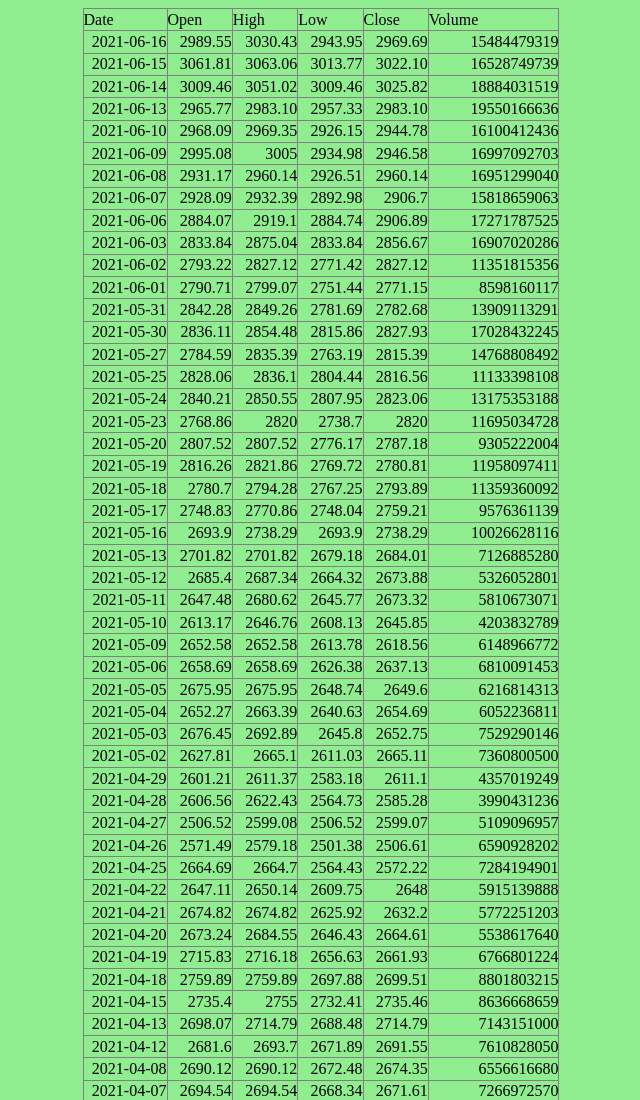
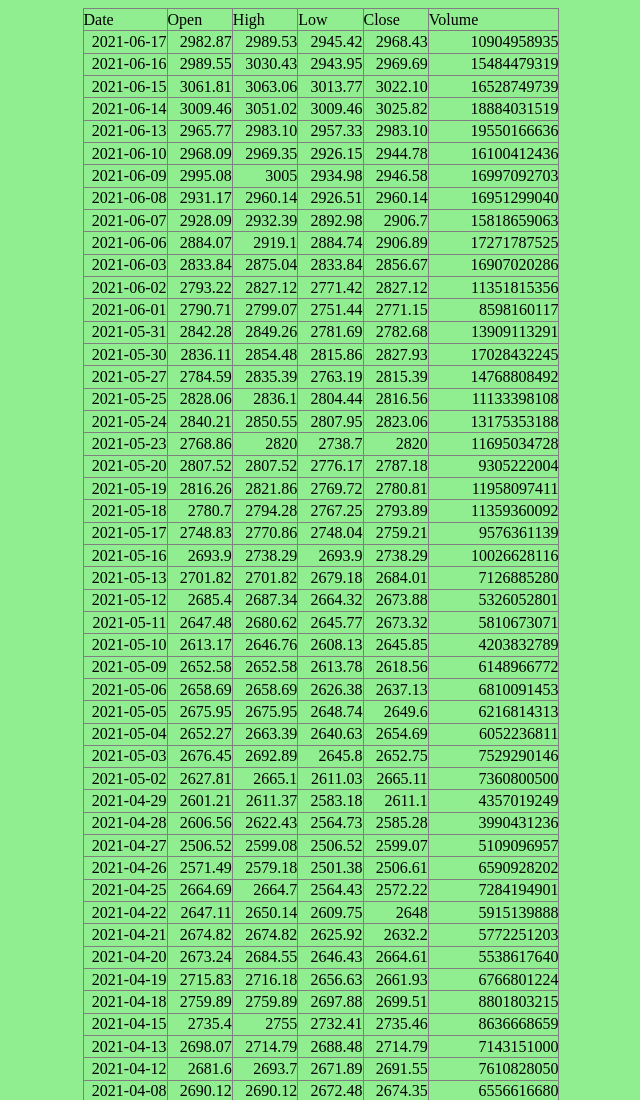
Before and after one commit to shnkyr/NEPSE, a plain HTML site: page index.html in a window 1280 px wide. Shown: the top 1100 px of the page, without its empty margins (319-959 px from the left). Drawn offline with Linux system fonts and the light colour scheme.

Commit message:
Update index.html

```diff
--- a/index.html
+++ b/index.html
@@ -32,6 +32,18 @@
 
 
  <tr height="21" style="height:16.0pt">
+  <td height="21" class="xl66" align="right" style="height:16.0pt">2021-06-17</td>
+  <td class="xl65" align="right"> 2982.87				</td>
+  <td class="xl65" align="right">2989.53				</td>
+  <td class="xl65" align="right">2945.42				</td>
+  <td class="xl65" align="right">2968.43				</td>
+  <td class="xl65" align="right">10904958935
+
+
+
+	</td>
+
+	 <tr height="21" style="height:16.0pt">
   <td height="21" class="xl66" align="right" style="height:16.0pt">2021-06-16</td>
   <td class="xl65" align="right"> 2989.55			</td>
   <td class="xl65" align="right">3030.43			</td>
```
